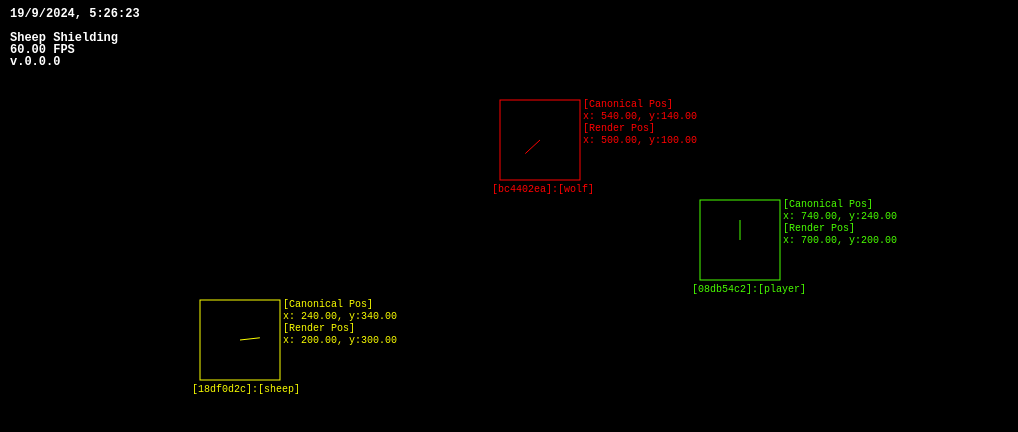
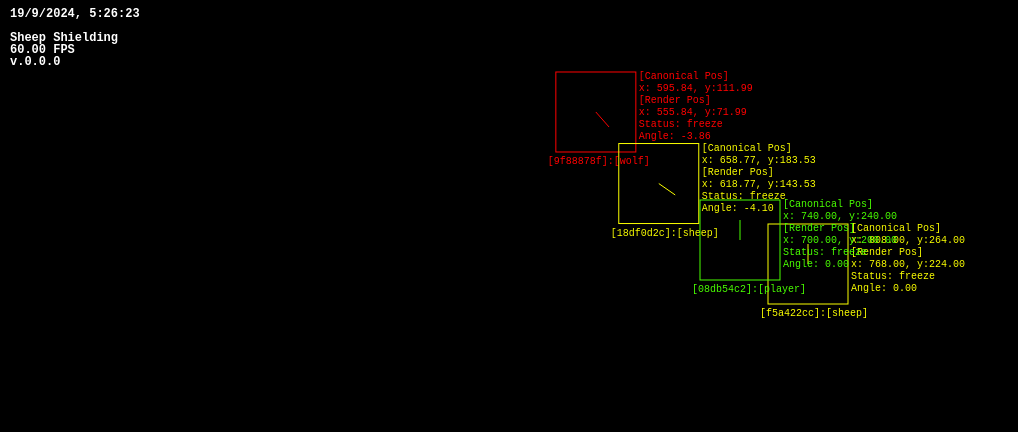
Before and after one commit to GJZ26/Sheep-Shielding, a website built with Vite: page index.html in a window 1280 px wide. Shown: the whole page, without its empty margins (0-1018 px from the left). Built offline with nearby package versions, Linux system fonts and the light colour scheme.

Commit message:
feat: fixing bots

```diff
--- a/index.html
+++ b/index.html
@@ -4,6 +4,7 @@
 <head>
   <meta charset="UTF-8" />
   <meta name="viewport" content="width=device-width, initial-scale=1.0" />
+  <link rel="shortcut icon" href="#" type="image/x-icon">
 </head>
 
 <body>
--- a/src/App.ts
+++ b/src/App.ts
@@ -17,6 +17,9 @@ const entityManager = new EntityManager();
 const camera = new Camera();
 
 console.log(entityManager.invoke("sheep"));
+console.log(entityManager.invoke("sheep"));
+console.log(entityManager.invoke("sheep"));
+console.log(entityManager.invoke("wolf"));
 console.log(entityManager.invoke("wolf"));
 
 console.log(entityManager.data);
@@ -54,9 +57,9 @@ window.addEventListener("mousemove", (e) => {
 });
 
 window.addEventListener("keydown", (e) => {
-  entityManager.captureKey(e.key, "down");
+  entityManager.captureKey(e.code, "down");
 });
 
 window.addEventListener("keyup", (e) => {
-  entityManager.captureKey(e.key, "up");
+  entityManager.captureKey(e.code, "up");
 });
--- a/src/core/entities/EntityManager.ts
+++ b/src/core/entities/EntityManager.ts
@@ -1,6 +1,11 @@
-import { EntityData, InvokableEntity, KeyEventType } from "../interfaces/Entity";
+import {
+  EntityData,
+  InvokableEntity,
+  KeyEventType,
+  Position,
+} from "../interfaces/Entity";
 import { DisplayInfo } from "../interfaces/RenderEngine";
-import { Location, Player } from "./Player";
+import { Player } from "./Player";
 import { Sheep } from "./Sheep";
 import { Wolf } from "./Wolf";
 
@@ -43,8 +48,8 @@ export class EntityManager {
     ];
   }
 
-  public followCursorPlayer(cursor: Location, display: DisplayInfo): number {
-    return this._player.calculateAngle(cursor, display);
+  public followCursorPlayer(cursor: Position, display: DisplayInfo): void {
+    this._player.calculateAngle(cursor, display);
   }
 
   public captureKey(key: string, type: KeyEventType): void {
@@ -53,11 +58,14 @@ export class EntityManager {
 
   public step() {
     this._player.move();
+
     this._sheepList.forEach((sheep) => {
       sheep.think([this._player.data]);
     });
+
     this._wolves.forEach((wolf) => {
       wolf.think(this._sheepList.map((sheep) => sheep.data));
     });
+
   }
 }
--- a/src/core/entities/Player.ts
+++ b/src/core/entities/Player.ts
@@ -1,10 +1,11 @@
-import { Entity, EntityType, KeyEventType } from "../interfaces/Entity";
+import {
+  availableStatuses,
+  Entity,
+  EntityType,
+  KeyEventType,
+  Position,
+} from "../interfaces/Entity";
 import { DisplayInfo } from "../interfaces/RenderEngine";
-
-export interface Location {
-  x: number;
-  y: number;
-}
 
 /**
  * PLEASE DO NOT INSTANTIATE THIS CLASS DIRECTLY. USE EntityManager INSTEAD.
@@ -14,28 +15,40 @@ export class Player extends Entity {
   protected readonly _type: EntityType = "player";
   protected _x: number = 700;
   protected _y: number = 200;
+  protected _status: availableStatuses = "freeze";
 
   constructor() {
     super();
   }
 
   public captureKey(key: string, type: KeyEventType) {
-    if (!this._isMoving && type == "down" && key == "w") {
-      this._isMoving = true;
+    if (type == "down" && key == "KeyW") {
+      console.log("a");
+      this._status = "playing";
     }
 
-    if (this._isMoving && type == "up" && key == "w") {
-      this._isMoving = false;
+    if (type == "up" && key == "KeyW") {
+      console.log("b");
+      this._status = "freeze";
+    }
+
+    if (key === "ShiftLeft" && type == "down" && this._status === "playing") {
+      console.log("c");
+      this._status = "running";
+    }
+
+    if (key === "ShiftLeft" && type == "up" && this._status === "running") {
+      console.log("d");
+      this._status = "playing";
     }
   }
 
-  public calculateAngle(target: Location, display: DisplayInfo): number {
+  public calculateAngle(target: Position, display: DisplayInfo): void {
     this._angle =
       Math.atan2(
         target.y - (display.y + display.height / 2),
         target.x - (display.x + display.width / 2)
       ) + 1.5708; // + 90 deg
-    return this._angle;
   }
 
   public move() {
--- a/src/core/entities/Sheep.ts
+++ b/src/core/entities/Sheep.ts
@@ -7,8 +7,6 @@ import { Bot } from "../interfaces/Bot";
 export class Sheep extends Bot {
   protected _debugColor: string = "#fbff00";
   protected readonly _type: EntityType = "sheep";
-  protected _x: number = 200;
-  protected _y: number = 300;
   protected _speed: number = 3;
 
   constructor() {
--- a/src/core/entities/Wolf.ts
+++ b/src/core/entities/Wolf.ts
@@ -4,8 +4,6 @@ import { Bot } from "../interfaces/Bot";
 export class Wolf extends Bot {
   protected _debugColor: string = "#ff0000";
   protected readonly _type: EntityType = "wolf";
-  protected _x: number = 500;
-  protected _y: number = 100;
   protected _speed: number = 4;
 
   constructor() {
--- a/src/core/interfaces/Bot.ts
+++ b/src/core/interfaces/Bot.ts
@@ -1,17 +1,25 @@
-import { Entity, EntityData, EntityType } from "./Entity";
+import { availableStatuses, Entity, EntityData, EntityType } from "./Entity";
 
 export class Bot extends Entity {
   protected readonly _targetEntity: EntityType = "player";
+  protected _x: number = Bot.randomIntFromInterval(10, 1500);
+  protected _y: number = Bot.randomIntFromInterval(10, 500);
   protected _x_center: number = this._x + this._width / 2;
   protected _y_center: number = this._y + this._height / 2;
   protected _entityDetectDistance = 300;
   protected _entityDistanceStop = 100;
 
+  protected _status: availableStatuses = "iddle";
+  private _targetRotation: number = 0;
+
   constructor() {
     super();
   }
 
-  protected _turnToNearestEntity(entities: EntityData[]): number {
+  protected _turnToNearestEntity(entities: EntityData[]): {
+    distance: number;
+    nearestEntity: EntityData | undefined;
+  } {
     let shortestDistance = Infinity;
     let nearestEntity = entities.reduce(
       (closest: EntityData | undefined, entity) => {
@@ -37,31 +45,53 @@ export class Bot extends Entity {
       undefined
     );
 
-    if (!nearestEntity) return -1;
+    if (!nearestEntity) return { distance: -1, nearestEntity: undefined };
 
-    this._angle =
-      Math.atan2(
-        this._y - nearestEntity.canonical_position.y,
-        this._x - nearestEntity.canonical_position.x
-      ) - 1.5708; // - 90 degrees
-
-    return shortestDistance; // Retorna la distancia más corta
+    return { distance: shortestDistance, nearestEntity }; // Retorna la distancia más corta
   }
 
   public think(entity: EntityData[]): void {
-    const distance = this._turnToNearestEntity(entity);
+    const { distance, nearestEntity } = this._turnToNearestEntity(entity);
 
     if (
       distance > this._entityDistanceStop &&
       distance < this._entityDetectDistance
     ) {
-      this._isMoving = true;
+      if (this._status !== "running") {
+        this._status = "running";
+      }
+      this._turn({ x: nearestEntity?.x || 0, y: nearestEntity?.y || 0 }, false);
+    } else if (distance < this._entityDistanceStop) {
+      this._status = "freeze";
     } else {
-      this._isMoving = false;
+      if (this._status !== "iddle") {
+        this._status = "iddle";
+      }
     }
 
+    this.iddle();
     this._move();
     this._x_center = this._x + this._width / 2;
     this._y_center = this._y + this._height / 2;
   }
+
+  protected iddle(): void {
+    if (this._status != "iddle") return;
+
+    if (Math.abs(this._angle - this._targetRotation) < 0.009) {
+      this._targetRotation =
+        Bot.randomIntFromInterval(-90, 90) * (Math.PI / 180) + this._angle;
+    }
+
+    this._smoothRotation();
+  }
+
+  private _smoothRotation(): void {
+    this._angle += (this._targetRotation - this._angle) * 0.1;
+  }
+
+  // source: https://stackoverflow.com/questions/4959975/generate-random-number-between-two-numbers-in-javascript
+  protected static randomIntFromInterval(min: number, max: number): number {
+    return Math.floor(Math.random() * (max - min + 1) + min);
+  }
 }
--- a/src/core/interfaces/Entity.ts
+++ b/src/core/interfaces/Entity.ts
@@ -1,7 +1,13 @@
-export type NoInvokableEntity = "player"  | "generic";
-export type InvokableEntity = "sheep"  | "wolf"
-export type EntityType = NoInvokableEntity | InvokableEntity
+export type NoInvokableEntity = "player" | "generic";
+export type InvokableEntity = "sheep" | "wolf";
+export type EntityType = NoInvokableEntity | InvokableEntity;
 export type KeyEventType = "up" | "down";
+export type availableStatuses = "iddle" | "freeze" | "running" | "playing";
+
+export interface Position {
+  x: number;
+  y: number;
+}
 
 export interface EntityData {
   id: string;
@@ -15,7 +21,8 @@ export interface EntityData {
     x: number;
     y: number;
   };
-  angle:number
+  angle: number;
+  status: availableStatuses;
 }
 /**
  * PLEASE DO NOT INSTANTIATE THIS CLASS DIRECTLY. USE EntityManager INSTEAD.
@@ -27,10 +34,11 @@ export abstract class Entity {
   protected _width: number = 80;
   protected _height: number = 80;
   protected _speed: number = 5;
+  protected _sprintIncrement: number = 1.4;
   protected _debugColor: string = "yellow";
   protected readonly _type: EntityType = "generic";
   protected _angle: number = 0;
-  protected _isMoving = false;
+  protected _status: availableStatuses = "freeze";
 
   constructor() {
     this._id = Entity.generateID();
@@ -63,7 +71,8 @@ export abstract class Entity {
         x: this._x + this._width / 2,
         y: this._y + this._height / 2,
       },
-      angle: this._angle
+      angle: this._angle,
+      status: this._status,
     };
   }
 
@@ -72,11 +81,24 @@ export abstract class Entity {
   }
 
   protected _move(): void {
-    if (!this._isMoving) return;
+    if (this._status === "freeze") return;
     this._y =
       this._y +
-      this._speed * Math.cos(this._angle - 2 * ((90 * Math.PI) / 180)); // No recuerdo el porqué de esta parte alch
+      this._speed *
+        (this._status === "running" ? this._sprintIncrement : 1) *
+        Math.cos(this._angle - 2 * ((90 * Math.PI) / 180)); // No recuerdo el porqué de esta parte alch
     // source: https://github.com/GJZ26/HideNSeek/blob/main/src/script/Entities/Player.js#L261
-    this._x = this._x + this._speed * Math.sin(this._angle);
+    this._x =
+      this._x +
+      this._speed *
+        (this._status === "running" ? this._sprintIncrement : 1) *
+        Math.sin(this._angle);
+  }
+
+  // Ajustar para usarlo en Bots y Jugador
+  protected _turn(target: Position, inverse: boolean = true): void {
+    this._angle =
+      Math.atan2(this._y - target.y, this._x - target.x) +
+      (inverse ? 1.5708 : -1.5708);
   }
 }
--- a/src/core/render/RenderEngine.ts
+++ b/src/core/render/RenderEngine.ts
@@ -107,9 +107,11 @@ export default class RenderEngine {
       this._drawText(
         `[Canonical Pos]\nx: ${entity.canonical_position.x.toFixed(
           2
-        )}, y:${entity.canonical_position.y.toFixed(2)}\n[Render Pos]\nx: ${entity.x.toFixed(
+        )}, y:${entity.canonical_position.y.toFixed(
           2
-        )}, y:${entity.y.toFixed(2)}`,
+        )}\n[Render Pos]\nx: ${entity.x.toFixed(2)}, y:${entity.y.toFixed(
+          2
+        )}\nStatus: ${entity.status}\nAngle: ${entity.angle.toFixed(2)}`,
         entity.x + entity.width + 3,
         entity.y - 10,
         undefined,
```
